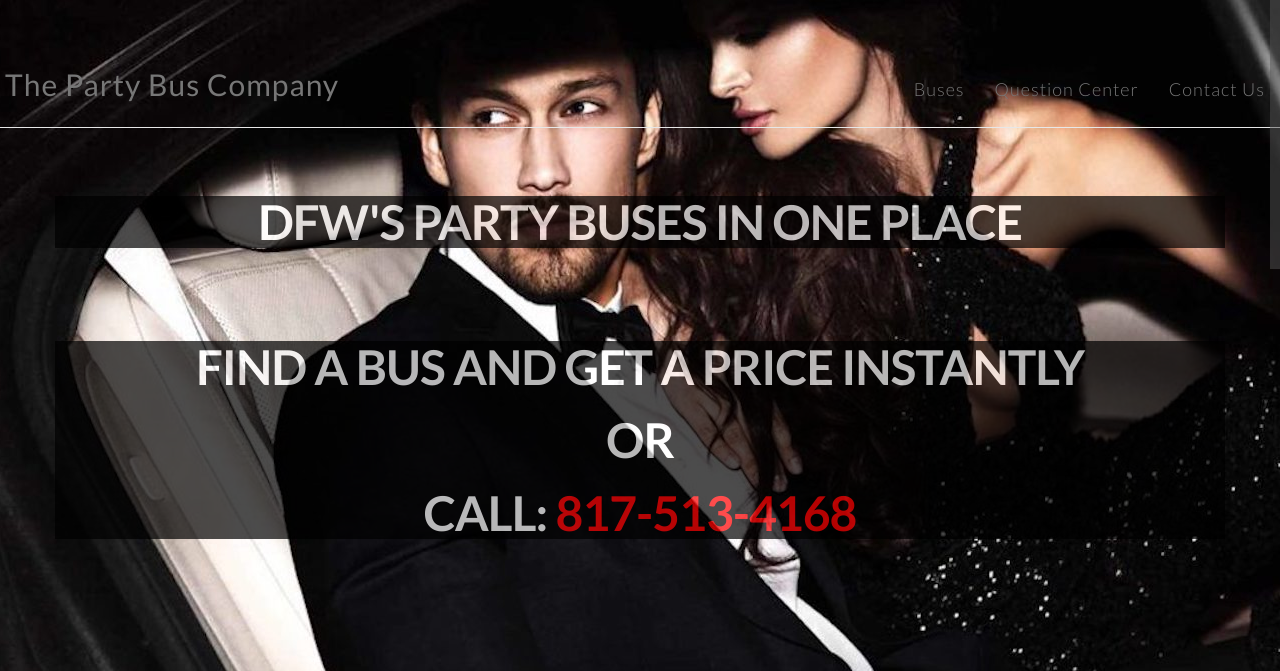
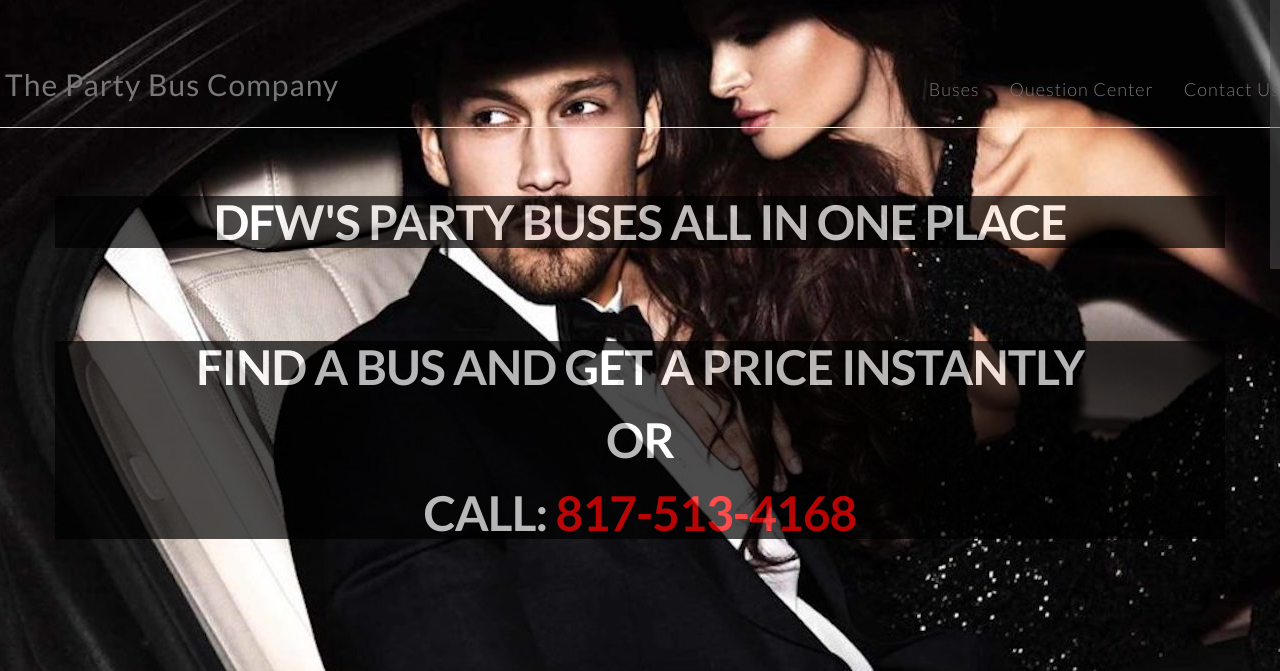
Before and after one commit to mmac714/thepartybuscompany, a Django app: page / in a window 1280 px wide. Shown: the top 671 px of the page. Run offline with Django 3.2, Linux system fonts and the light colour scheme; data that the repository does not hold is empty; some libraries are stand-ins or nearby versions.

Commit message:
set navbar max-width to 100% to prevent overflowing

```diff
--- a/bookings/templates/bookings/base.html
+++ b/bookings/templates/bookings/base.html
@@ -42,8 +42,8 @@
 
   </head>
 
-<nav role="navigation" class="navbar navbar-default navbar-fixed-top" style="padding: 5% 0 1% 0;"">
-  <div class="container-fluid">
+<nav role="navigation" class="navbar navbar-default navbar-fixed-top" style="padding: 5% 0 1% 0; max-width: 100%">
+  <div >
     <div class="navbar-header">
       <a class="navbar-brand text-center" style="font-size: 30px;" href="{% url 'bookings:home' %}">The Party Bus Company</a>
 
--- a/bookings/templates/bookings/home.html
+++ b/bookings/templates/bookings/home.html
@@ -11,7 +11,7 @@
           <div class="text-center">
             <div class="wow flipInY" data-wow-offset="0" data-wow-delay="0.4s">
             <div class="section-heading text-center" style="padding: 15% 0% 5% 0%;">
-              <h2 class="h-bold" style="background-color: #000; opacity: 0.7; padding: 0 10% 0 10%">DFW's party buses in one place</h2>
+              <h2 class="h-bold" style="background-color: #000; opacity: 0.7; padding: 0 10% 0 10%">DFW's party buses all in one place</h2>
 
               <h2>
                 &nbsp;
--- a/pb_config/settings.py
+++ b/pb_config/settings.py
@@ -205,7 +205,6 @@ os.path.join(BASE_DIR, 'bookings/static'),
 STATIC_URL = 'https://%s/%s/' % (AWS_S3_CUSTOM_DOMAIN, AWS_LOCATION)
 STATICFILES_STORAGE = os.environ.get("STATICFILES_STORAGE")
 
-
 #STATIC_URL = '/static/' #
 
 ########### Media files ###############
```
